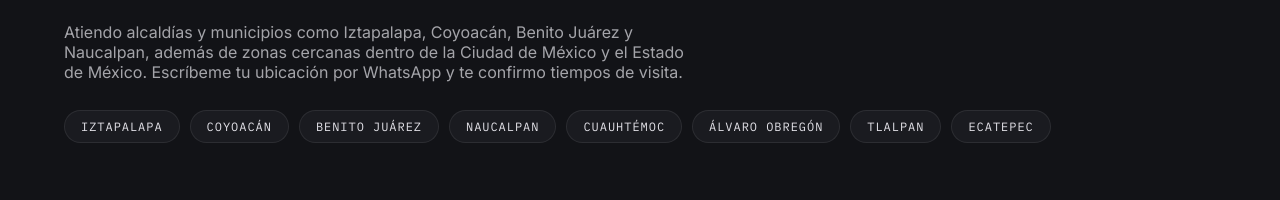
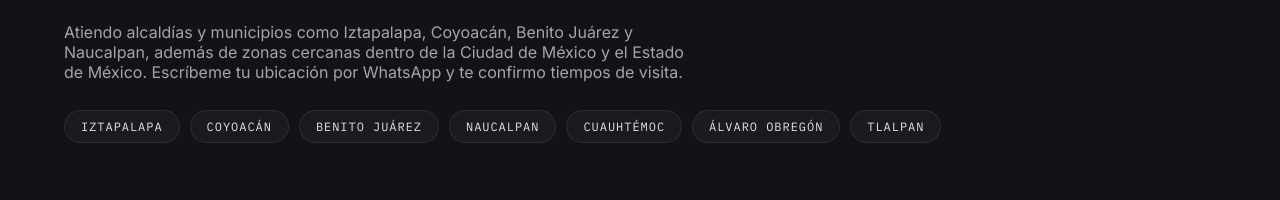
Before and after one commit to martinezn3gr0/webapp, a React (Vite) app: page / in a window 1280 px wide. Shown: the part 2520-2720 px from the top of the page. Built offline with nearby package versions, Linux system fonts and the light colour scheme; no server answers.

Commit message:
Quita Ecatepec de la sección de cobertura
Co-Authored-By: Claude Sonnet 5 <noreply@anthropic.com>
Claude-Session: https://claude.ai/code/session_01Eu68dt8cobHRb6kPdN8KJa

```diff
--- a/src/pages/Landing.jsx
+++ b/src/pages/Landing.jsx
@@ -78,7 +78,6 @@ const ZONAS_COBERTURA = [
   'Cuauhtémoc',
   'Álvaro Obregón',
   'Tlalpan',
-  'Ecatepec',
 ];
 
 const TRABAJOS = [
```
